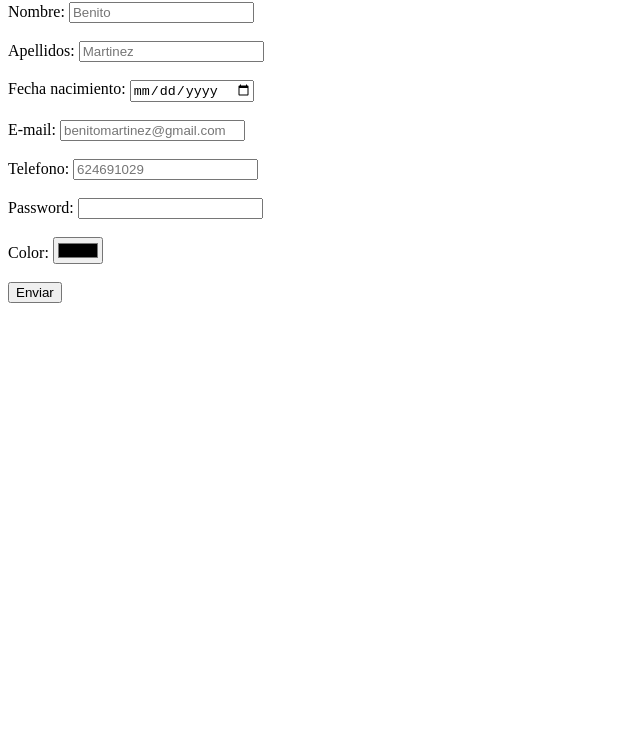
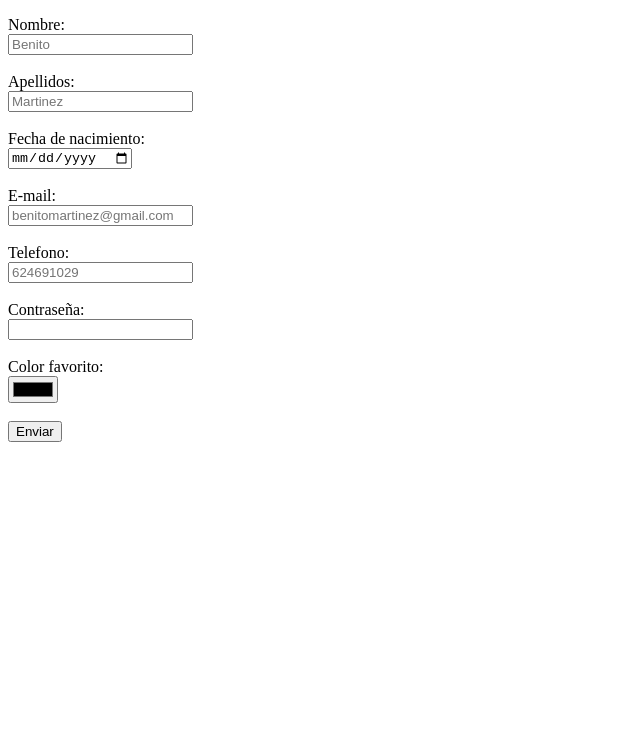
Before and after one commit to rubenlopran/Practica1-IntUsu, a plain HTML site: page index.html in a window 1280 px wide. Shown: the part 64-800 px from the top of the page, without its empty margins (0-640 px from the left). Drawn offline with Linux system fonts and the light colour scheme.

Commit message:
Cambios realizados

```diff
--- a/index.html
+++ b/index.html
@@ -1,16 +1,36 @@
-<h1>Datos del usuario:</h1>
-<form>
-	Nombre: <input type="text" name="nombre" autocomplete="name" title="Nombre" required placeholder="Benito"/> <br/> <br/>
-	Apellidos: <input type="text" name="apellidos" autocomplete="family-name" title="Apellidos" required placeholder="Martinez"/> <br/> <br/>
-    Fecha nacimiento: <input type="date" name="fecha" autocomplete="bday"/> <br/> <br/>
-	E-mail: <input type="text" name="e-mail" autocomplete="email" title="E-mail" placeholder="benitomartinez@gmail.com"/> <br/> <br/>
-    Telefono: <input type="tel" name="telefono" autocomplete="tel" title="Telefono" placeholder="624691029"/> <br/> <br/>
-    Password: <input type="password" name="pass" autocomplete="off" required/> <br/> <br/>
-    Color: <input type="color" name="color" autocomplete="off"/> <br/> <br/>
+<!DOCTYPE html>
+<html lang="en">
+<head>
+    <meta charset="UTF-8">
+    <meta http-equiv="X-UA-Compatible" content="IE=edge">
+    <meta name="viewport" content="width=device-width, initial-scale=1.0">
+    <title>Formulario usuario</title>
+</head>
+<body>
+    <h1>Datos del usuario:</h1>
+<form action="">
+	<label for="nombre">Nombre:</label><br>
+    <input type="text" id,name="nombre" autocomplete="name" title="Nombre" required placeholder="Benito"/> <br/> <br/>
+
+	<label for="apellidos">Apellidos:</label><br>
+    <input type="text" id,name="apellidos" autocomplete="family-name" title="Apellidos" required placeholder="Martinez"/> <br/> <br/>
+
+    <label for="fecha">Fecha de nacimiento:</label><br>
+    <input type="date" id,name="fecha" autocomplete="bday"/> <br/> <br/>
+
+	<label for="e-mail">E-mail:</label><br>
+    <input type="text" id,name="e-mail" autocomplete="email" title="E-mail" placeholder="benitomartinez@gmail.com"/> <br/> <br/>
+
+    <label for="telefono">Telefono:</label><br>
+    <input type="tel" id,name="telefono" autocomplete="tel" title="Telefono" placeholder="624691029"/> <br/> <br/>
+
+    <label for="pass">Contraseña:</label><br>
+    <input type="password" id,name="pass" autocomplete="off" required/> <br/> <br/>
+
+    <label for="color">Color favorito:</label><br>
+    <input type="color" id,name="color" autocomplete="off"/> <br/> <br/>
 
     <input type="submit" value="Enviar"/>
 </form>
-
-
-<!--nombre, primer apellido, fecha de nacimiento, e-mail, teléfono, password y color
-favorito-->
+</body>
+</html>
```
